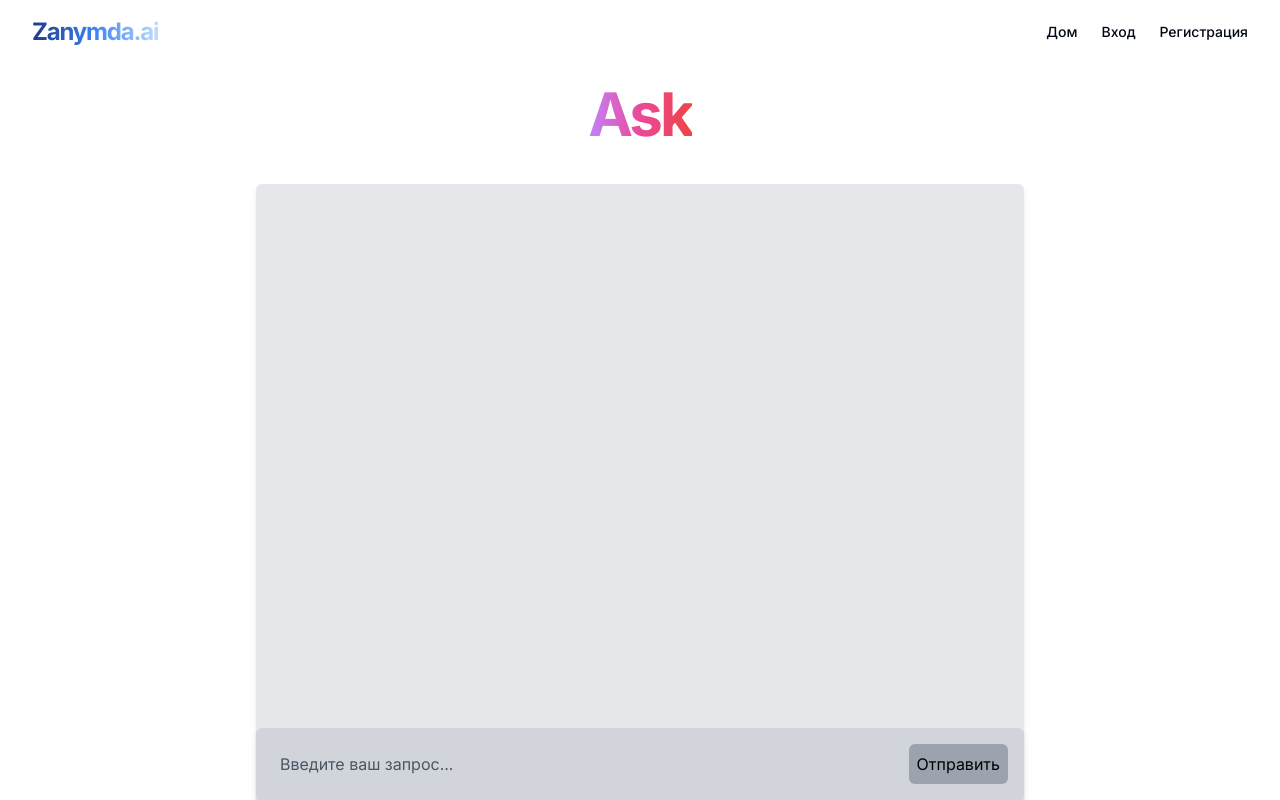
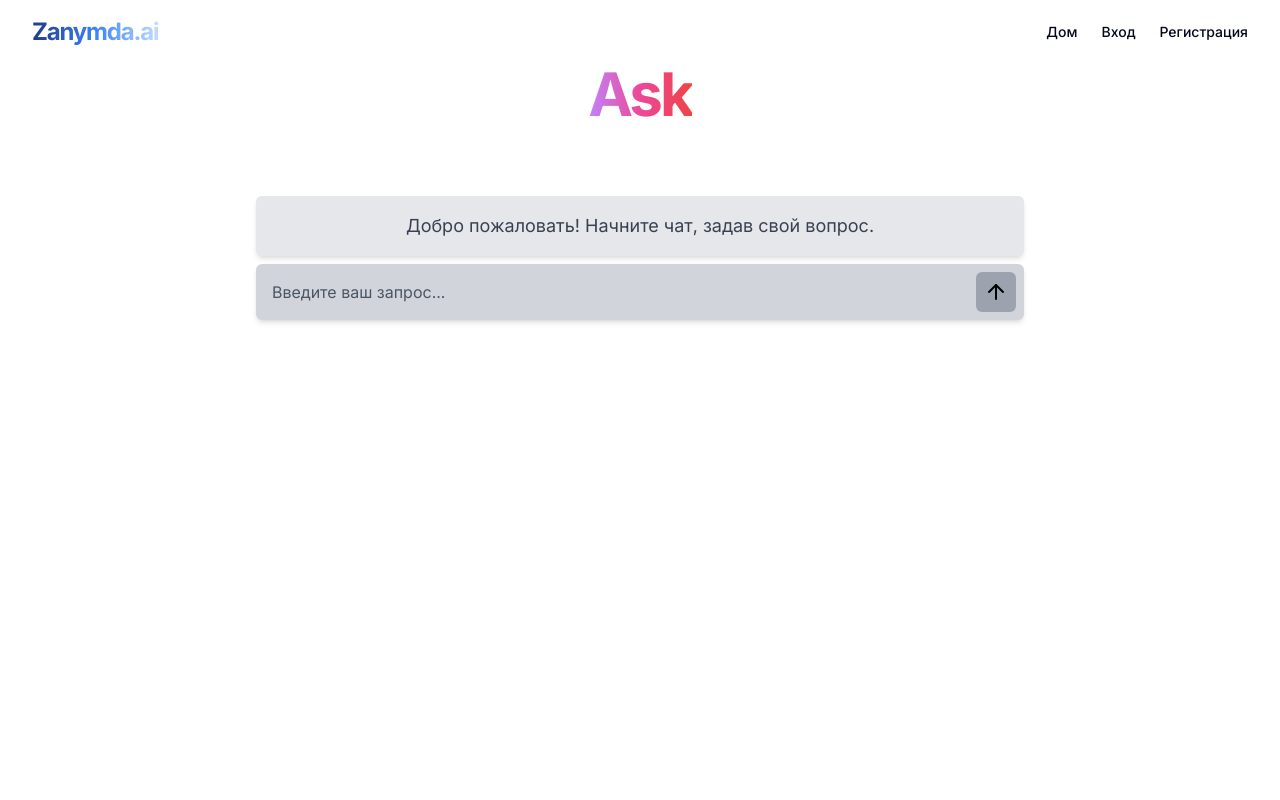
Before and after one commit to mountain-nomad/legal_front, a Next.js app: page /search_for_non_prof in a window 1280 px wide. Shown: the top 800 px of the page. Built offline with nearby package versions, Linux system fonts and the light colour scheme.

Commit message:
new adaptive chat

```diff
--- a/src/app/components/chat.tsx
+++ b/src/app/components/chat.tsx
@@ -4,11 +4,33 @@ import React, { useState, useEffect, useRef } from 'react';
 import axios from 'axios';
 import DocumentDetails from './DocumentDetails'; // Make sure to import the DocumentDetails component
 
-const LoadingSpinner: React.FC = () => (
-    <div className="flex justify-center items-center mt-4">
-        <div className="w-12 h-12 border-4 border-blue-500 border-dotted rounded-full animate-spin"></div>
-    </div>
-);
+const loadingStages = [
+    "Изучаем дела...",
+    "Рассматриваем базу...",
+    "Подбираем совпадения..."
+];
+
+const LoadingMessages: React.FC = () => {
+    const [currentStage, setCurrentStage] = useState(0);
+    const [loadingMessage, setLoadingMessage] = useState(loadingStages[0]);
+
+    useEffect(() => {
+        if (currentStage < loadingStages.length - 1) {
+            const timeout = setTimeout(() => {
+                setCurrentStage((prevStage) => prevStage + 1);
+                setLoadingMessage(loadingStages[currentStage + 1]);
+            }, 2000);
+
+            return () => clearTimeout(timeout);
+        }
+    }, [currentStage]);
+
+    return (
+        <div className="flex justify-center items-center mt-2">
+            <p className="text-lg text-gray-700">{loadingMessage}</p>
+        </div>
+    );
+};
 
 interface ChatBubbleProps {
     type: 'user' | 'bot';
@@ -21,7 +43,7 @@ const ChatBubble: React.FC<ChatBubbleProps> = ({ type, message }) => {
         : 'bg-gray-300 text-black self-start';
 
     return (
-        <div className={`p-4 rounded-md shadow-md ${bubbleStyles} max-w-md`}>
+        <div className={`p-2 rounded-md shadow-md ${bubbleStyles} max-w-md`}>
             <p>{message}</p>
         </div>
     );
@@ -70,9 +92,14 @@ const Chat: React.FC = () => {
     }, [query]);
 
     return (
-        <div className="flex flex-col items-center min-h-screen bg-white-100 p-4">
-            <div className="w-full max-w-3xl bg-gray-200 shadow-md rounded-md p-4 flex-grow overflow-y-auto mb-4">
-                <div className="flex flex-col space-y-4">
+        <div className="flex flex-col items-center min-h-screen bg-white-100 p-4 pt-16">
+            <div className="w-full max-w-3xl bg-gray-200 shadow-md rounded-md p-4 mb-2">
+                <div className="flex flex-col space-y-2">
+                    {chatHistory.length === 0 && !isLoading && (
+                        <div className="flex justify-center items-center h-full">
+                            <p className="text-lg text-gray-700">Добро пожаловать! Начните чат, задав свой вопрос.</p>
+                        </div>
+                    )}
                     {chatHistory.map((entry, index) => (
                         <div key={index}>
                             <ChatBubble type="user" message={entry.query} />
@@ -84,10 +111,10 @@ const Chat: React.FC = () => {
                             />
                         </div>
                     ))}
-                    {isLoading && <LoadingSpinner />}
+                    {isLoading && <LoadingMessages />}
                 </div>
             </div>
-            <form onSubmit={handleSubmit} className="w-full max-w-3xl p-4 bg-gray-300 shadow-md rounded-md flex items-center sticky bottom-0">
+            <form onSubmit={handleSubmit} className="w-full max-w-3xl p-2 bg-gray-300 shadow-md rounded-md flex items-center">
                 <textarea
                     ref={textareaRef}
                     value={query}
@@ -101,7 +128,7 @@ const Chat: React.FC = () => {
                         type="submit"
                         className="ml-2 p-2 bg-gray-400 text-black rounded-md hover:bg-gray-500 focus:outline-none focus:ring-2 focus:ring-blue-500 focus:ring-opacity-50"
                     >
-                        Отправить
+                        <ArrowUpIcon className="w-6 h-6 text-black" />
                     </button>
                 )}
             </form>
@@ -110,3 +137,23 @@ const Chat: React.FC = () => {
 };
 
 export default Chat;
+
+function ArrowUpIcon(props: any) {
+  return (
+    <svg
+      {...props}
+      xmlns="http://www.w3.org/2000/svg"
+      width="24"
+      height="24"
+      viewBox="0 0 24 24"
+      fill="none"
+      stroke="currentColor"
+      strokeWidth="2"
+      strokeLinecap="round"
+      strokeLinejoin="round"
+    >
+      <path d="m5 12 7-7 7 7" />
+      <path d="M12 19V5" />
+    </svg>
+  );
+}
--- a/src/app/components/navbar.tsx
+++ b/src/app/components/navbar.tsx
@@ -7,7 +7,7 @@ import { Button } from '@/components/ui/button';
 
 const Navbar = () => {
   return (
-    <header className="positon: fixed flex h-16 w-full items-center justify-between bg-background px-4 sm:px-6 md:px-8">
+    <header className="positon: fixed flex h-16 w-full items-center justify-between bg-background px-4 sm:px-6 md:px-8 z-20">
       <Link href="/" className="flex items-center justify-center" prefetch={false}>
         <span className="text-2xl font-bold tracking-tighter sm:text-1xl xl:text-1xl/none bg-gradient-to-r from-[#1E3A8A] via-[#3B82F6] to-[#BFDBFE] bg-clip-text text-transparent">
           Zanymda.ai
--- a/src/app/search_for_non_prof/page.tsx
+++ b/src/app/search_for_non_prof/page.tsx
@@ -2,13 +2,12 @@ import Chat from "../components/chat";
 
 export default function Component() {
   return (
-    <div className="flex min-h-screen bg-background">
+    <div className="flex min-h-screen bg-background pt-16"> {/* Add top padding */}
       <div className="flex flex-col items-center justify-center w-full">
         <div className="max-w-5xl w-full px-4 sm:px-6 lg:px-8 flex flex-col flex-grow">
-          <div className="flex flex-col items-center space-y-6 flex-grow">
-          <h1 className="text-4xl font-bold tracking-tighter sm:text-5xl xl:text-6xl/none bg-gradient-to-r from-purple-400 via-pink-500 to-red-500 bg-clip-text text-transparent">-</h1>
-            <h1 className="text-4xl font-bold tracking-tighter sm:text-5xl xl:text-6xl/none bg-gradient-to-r from-purple-400 via-pink-500 to-red-500 bg-clip-text text-transparent">Ask</h1>
-            <div className="relative w-full flex flex-col flex-grow">
+          <div className="flex flex-col items-center flex-grow space-y-0"> {/* Убраны отступы */}
+            <h1 className="text-4xl font-bold tracking-tighter sm:text-5xl xl:text-6xl bg-gradient-to-r from-purple-400 via-pink-500 to-red-500 bg-clip-text text-transparent mb-2">Ask</h1> {/* Уменьшен отступ снизу */}
+            <div className="relative w-full flex flex-col flex-grow mt-2"> {/* Уменьшен отступ сверху */}
               <Chat />
               {/* <SearchNon /> */}
             </div>
@@ -18,23 +17,3 @@ export default function Component() {
     </div>
   );
 }
-
-function SearchIcon(props: any) {
-  return (
-    <svg
-      {...props}
-      xmlns="http://www.w3.org/2000/svg"
-      width="24"
-      height="24"
-      viewBox="0 0 24 24"
-      fill="none"
-      stroke="currentColor"
-      strokeWidth="2"
-      strokeLinecap="round"
-      strokeLinejoin="round"
-    >
-      <circle cx="11" cy="11" r="8" />
-      <path d="m21 21-4.3-4.3" />
-    </svg>
-  );
-}
```
